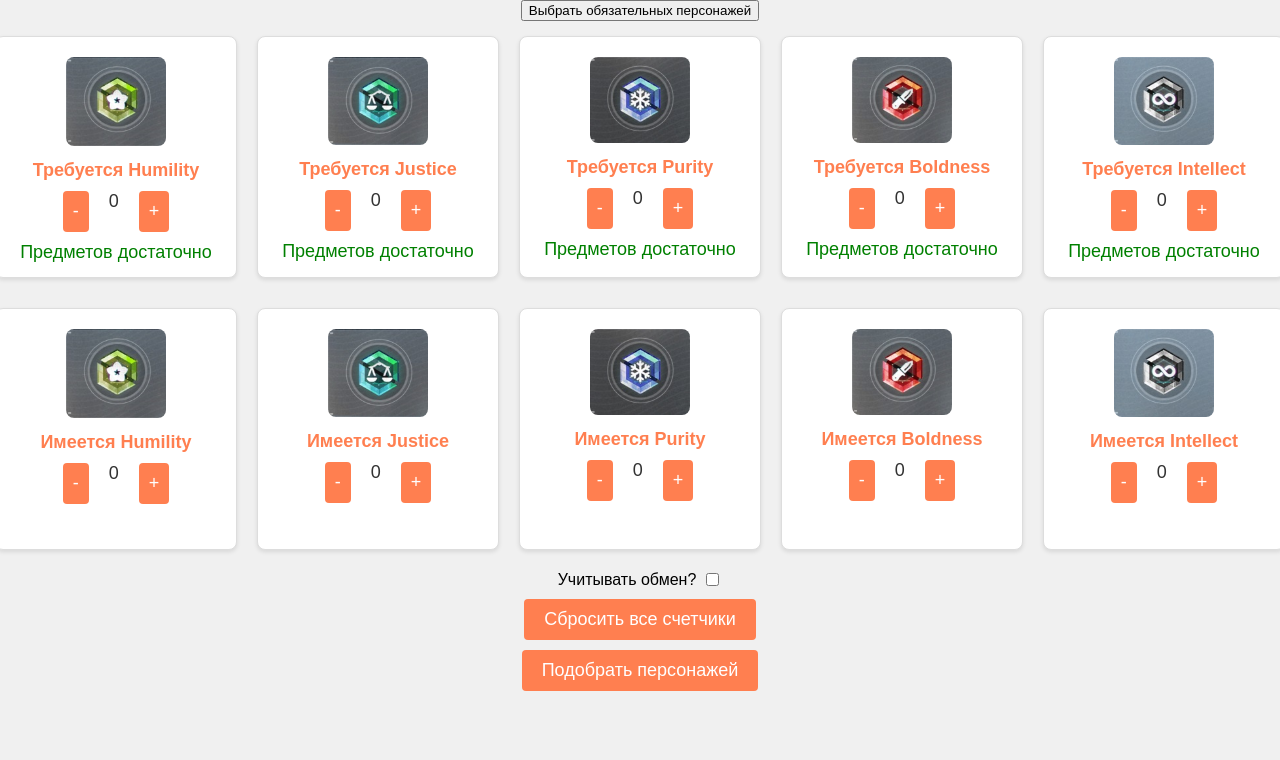
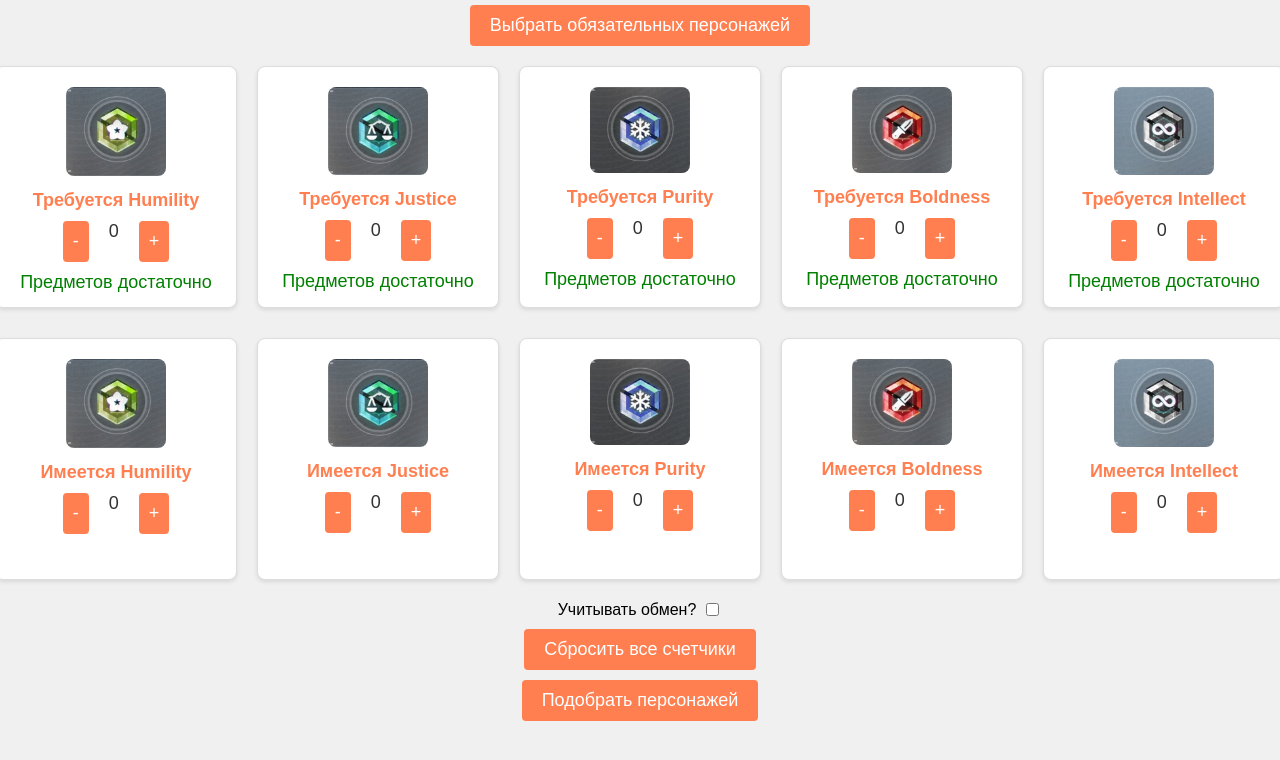
Before and after one commit to Minikon3/Snowbreak_ForEvent, a plain HTML site: page index.html in a window 1280 px wide. Shown: the top 760 px of the page. Drawn offline with Linux system fonts and the light colour scheme.

Commit message:
Add files via upload

```diff
--- a/index.html
+++ b/index.html
@@ -166,6 +166,21 @@
         .character input {
             margin-right: 10px;
         }
+        #selectMandatoryCharactersButton {
+            background: #ff7f50;
+            border: none;
+            border-radius: 4px;
+            color: white;
+            cursor: pointer;
+            font-size: 18px;
+            margin: 5px;
+            padding: 10px 20px;
+            transition: background-color 0.3s;
+        }
+        #selectMandatoryCharactersButton:hover {
+            background-color: #e67340;
+        }
+
     </style>
 </head>
 <body>
@@ -216,19 +231,23 @@
             const characterData = [
                 { name: 'Acacia - Kaguya', items: [{ id: 4, count: 1 }, { id: 6, count: 2 }] },
                 { name: 'Fritia - Hush', items: [{ id: 3, count: 1 }, { id: 4, count: 1 }, { id: 6, count: 1 }] },
-                { name: 'Lyfe - Wild Hunt', items: [{ id: 1, count: 1 }, { id: 2, count: 1 }, { id: 5, count: 1 }] },
+                { name: 'Lyfe - Wild Hunt', items: [{ id: 2, count: 1 }, { id: 3, count: 1 }, { id: 5, count: 1 }] },
                 { name: 'Marian - Swift', items: [{ id: 2, count: 2 }, { id: 6, count: 1 }] },
                 { name: 'Haru - Absconditus', items: [{ id: 1, count: 1 }, { id: 3, count: 2 }] },
                 { name: 'Cherno - Enigma', items: [{ id: 2, count: 1 }, { id: 7, count: 2 }] },
                 { name: 'Fenny - Coronet', items: [{ id: 1, count: 1 }, { id: 3, count: 1 }, { id: 7, count: 1 }] },
                 { name: 'Yao - Winter Solstice', items: [{ id: 5, count: 1 }, { id: 6, count: 1 }, { id: 7, count: 1 }] },
                 { name: 'Enya - Exuvia', items: [{ id: 2, count: 2 }, { id: 4, count: 1 }] },
+                { name: 'Mauxir - Shadow Ka', items: [{ id: 4, count: 1 }, { id: 6, count: 2 }] },
                 { name: 'Siris - Ksana', items: [{ id: 4, count: 2 }, { id: 7, count: 1 }] },
                 { name: 'Chenxing - Etheral Cloud', items: [{ id: 1, count: 2 }, { id: 4, count: 1 }] },
                 { name: 'Lyfe - Infinite Sight', items: [{ id: 2, count: 1 }, { id: 5, count: 2 }] },
                 { name: 'Katya - Blue Bolt', items: [{ id: 5, count: 2 }, { id: 7, count: 1 }] },
                 { name: 'Tess - The Magician', items: [{ id: 2, count: 2 }, { id: 7, count: 1 }] },
-                { name: 'Fenny - Starshine', items: [{ id: 1, count: 2 }, { id: 3, count: 1 }] }
+                { name: 'Fenny - Starshine', items: [{ id: 1, count: 2 }, { id: 3, count: 1 }] },
+                { name: 'Vidya - Agave', items: [{ id: 1, count: 1 }, { id: 5, count: 1 }, { id: 6, count: 1 }] },
+                { name: 'Marian - Riptide', items: [{ id: 2, count: 1 }, { id: 4, count: 1 }, { id: 7, count: 1 }] },
+                { name: 'Katya - Dawnwing', items: [{ id: 1, count: 1 }, { id: 5, count: 1 }, { id: 7, count: 1 }] }
             ];
 
             let savedRequiredCounters = JSON.parse(localStorage.getItem('requiredCounters')) || requiredCounterData;
```
